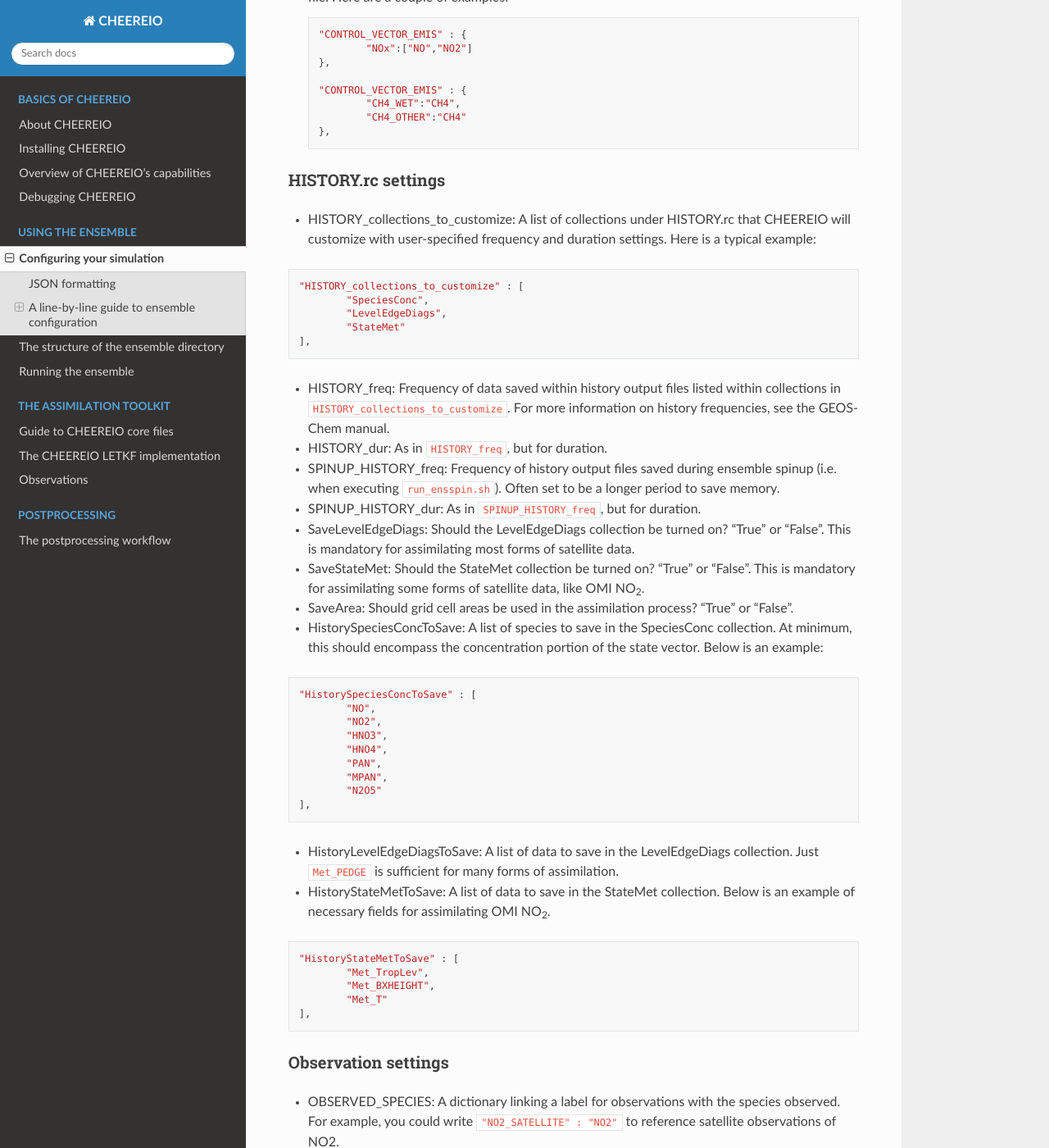
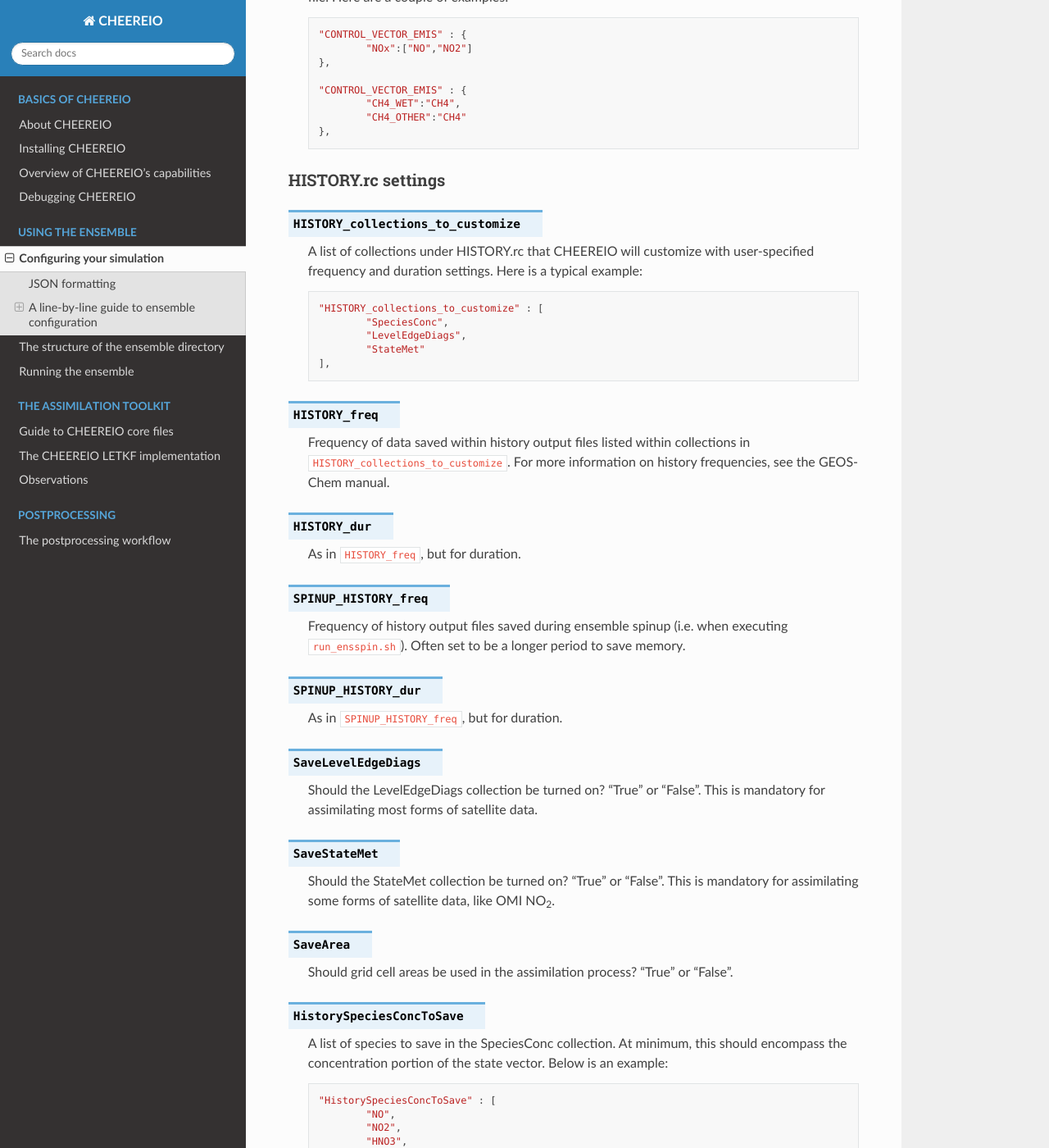
Before and after one commit to drewpendergrass/CHEEREIO, a Sphinx documentation site: the page built from docs/The-ensemble-configuration-file.rst, in a window 1280 px wide and 1400 px high, scrolled down 10655 px. Shown: the whole window at 82% size. Built offline with Sphinx 7.4.7 and the Read the Docs theme 2.0.0, drawn with Linux system fonts in a browser that asks for light colours; some of the changed lines change nothing that is shown; some of the changed text lies outside the part shown.

Commit message:
reformat ens config page

```diff
--- a/docs/The-ensemble-configuration-file.rst
+++ b/docs/The-ensemble-configuration-file.rst
@@ -337,44 +337,74 @@ One useful feature of CHEEREIO is its distinction between "control" and "state"
 HISTORY.rc settings
 ~~~~~~~~~~~~~
 
-* HISTORY_collections_to_customize: A list of collections under HISTORY.rc that CHEEREIO will customize with user-specified frequency and duration settings. Here is a typical example:
-::
+.. option:: HISTORY_collections_to_customize
 
-	"HISTORY_collections_to_customize" : [
-		"SpeciesConc",
-		"LevelEdgeDiags",
-		"StateMet"
-	],
+	A list of collections under HISTORY.rc that CHEEREIO will customize with user-specified frequency and duration settings. Here is a typical example:
+	::
 
-* HISTORY_freq: Frequency of data saved within history output files listed within collections in ``HISTORY_collections_to_customize``. For more information on history frequencies, see the GEOS-Chem manual.
-* HISTORY_dur: As in ``HISTORY_freq``, but for duration.
-* SPINUP_HISTORY_freq: Frequency of history output files saved during ensemble spinup (i.e. when executing ``run_ensspin.sh``). Often set to be a longer period to save memory.
-* SPINUP_HISTORY_dur: As in ``SPINUP_HISTORY_freq``, but for duration.
-* SaveLevelEdgeDiags: Should the LevelEdgeDiags collection be turned on? "True" or "False". This is mandatory for assimilating most forms of satellite data.
-* SaveStateMet: Should the StateMet collection be turned on? "True" or "False". This is mandatory for assimilating some forms of satellite data, like OMI NO\ :sub:`2`\ .
-* SaveArea: Should grid cell areas be used in the assimilation process? "True" or "False".
-* HistorySpeciesConcToSave: A list of species to save in the SpeciesConc collection. At minimum, this should encompass the concentration portion of the state vector. Below is an example:
-::
+		"HISTORY_collections_to_customize" : [
+			"SpeciesConc",
+			"LevelEdgeDiags",
+			"StateMet"
+		],
 
-	"HistorySpeciesConcToSave" : [
-		"NO",
-		"NO2",
-		"HNO3",
-		"HNO4",
-		"PAN",
-		"MPAN",
-		"N2O5"
-	],
+.. option:: HISTORY_freq
 
-* HistoryLevelEdgeDiagsToSave: A list of data to save in the LevelEdgeDiags collection. Just ``Met_PEDGE`` is sufficient for many forms of assimilation.
-* HistoryStateMetToSave: A list of data to save in the StateMet collection. Below is an example of necessary fields for assimilating OMI NO\ :sub:`2`\ .
-::
+	Frequency of data saved within history output files listed within collections in ``HISTORY_collections_to_customize``. For more information on history frequencies, see the GEOS-Chem manual.
 
-	"HistoryStateMetToSave" : [
-		"Met_TropLev",
-		"Met_BXHEIGHT",
-		"Met_T"
-	],
+.. option:: HISTORY_dur
+
+	As in ``HISTORY_freq``, but for duration.
+
+.. option:: SPINUP_HISTORY_freq
+
+	Frequency of history output files saved during ensemble spinup (i.e. when executing ``run_ensspin.sh``). Often set to be a longer period to save memory.
+
+.. option:: SPINUP_HISTORY_dur
+
+	As in ``SPINUP_HISTORY_freq``, but for duration.
+
+.. option:: SaveLevelEdgeDiags
+
+	Should the LevelEdgeDiags collection be turned on? "True" or "False". This is mandatory for assimilating most forms of satellite data.
+
+.. option:: SaveStateMet
+
+	Should the StateMet collection be turned on? "True" or "False". This is mandatory for assimilating some forms of satellite data, like OMI NO\ :sub:`2`\ .
+
+.. option:: SaveArea
+
+	Should grid cell areas be used in the assimilation process? "True" or "False".
+
+.. option:: HistorySpeciesConcToSave
+
+	A list of species to save in the SpeciesConc collection. At minimum, this should encompass the concentration portion of the state vector. Below is an example:
+	::
+
+		"HistorySpeciesConcToSave" : [
+			"NO",
+			"NO2",
+			"HNO3",
+			"HNO4",
+			"PAN",
+			"MPAN",
+			"N2O5"
+		],
+
+.. option:: HistoryLevelEdgeDiagsToSave
+
+	A list of data to save in the LevelEdgeDiags collection. Just ``Met_PEDGE`` is sufficient for many forms of assimilation.
+
+.. option:: HistoryStateMetToSave
+
+	A list of data to save in the StateMet collection. Below is an example of necessary fields for assimilating OMI NO\ :sub:`2`\ .
+	::
+
+		"HistoryStateMetToSave" : [
+			"Met_TropLev",
+			"Met_BXHEIGHT",
+			"Met_T"
+		],
 
 Observation settings
 ~~~~~~~~~~~~~
```
